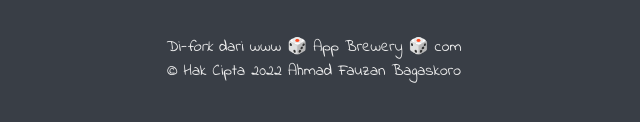
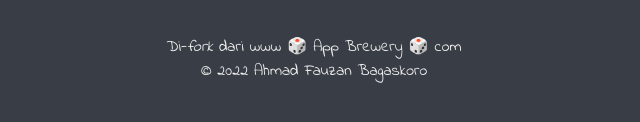
Before and after one commit to ahmadfauzan96/dadu, a plain HTML site: page index.html in a window 1280 px wide. Shown: the part 492-614 px from the top of the page, 326-966 px from the left. Drawn offline with Linux system fonts and the light colour scheme.

Commit message:
Update index.html

```diff
--- a/index.html
+++ b/index.html
@@ -32,7 +32,7 @@
 
 <footer>
   Di-<em>fork</em> dari www 🎲 App Brewery 🎲 com<br>
-  © Hak Cipta 2022 Ahmad Fauzan Bagaskoro
+  © 2022 Ahmad Fauzan Bagaskoro
   <script src="dadu.js" charset="utf-8"></script>
 </footer>
 
```
